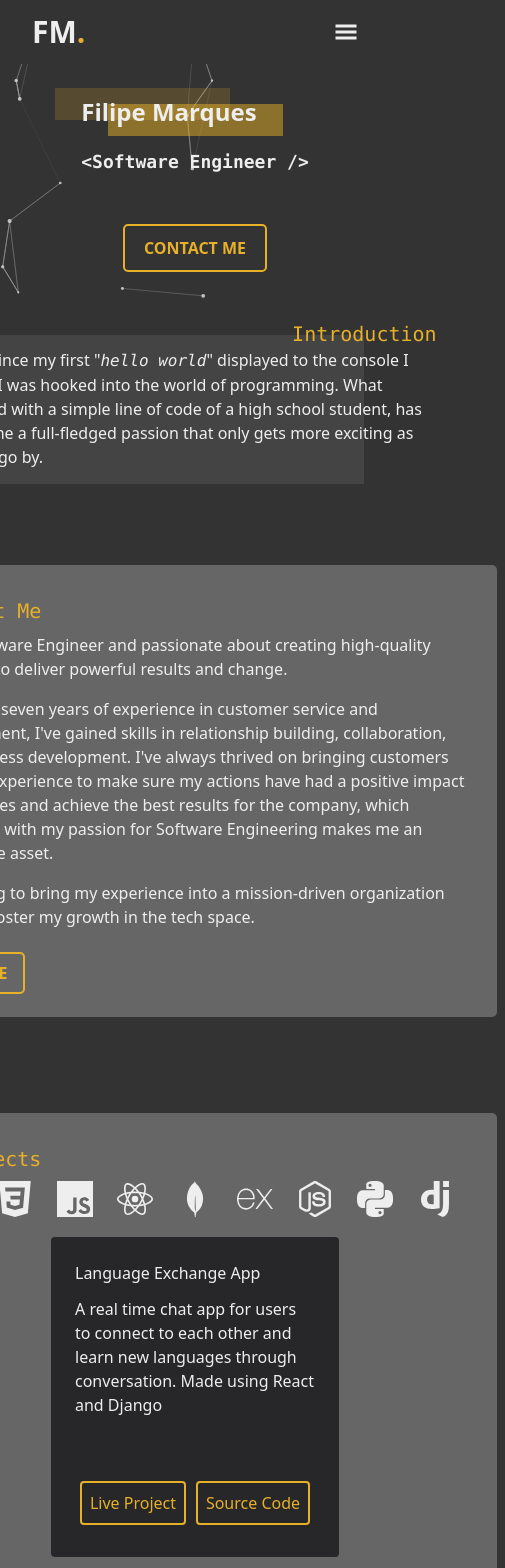
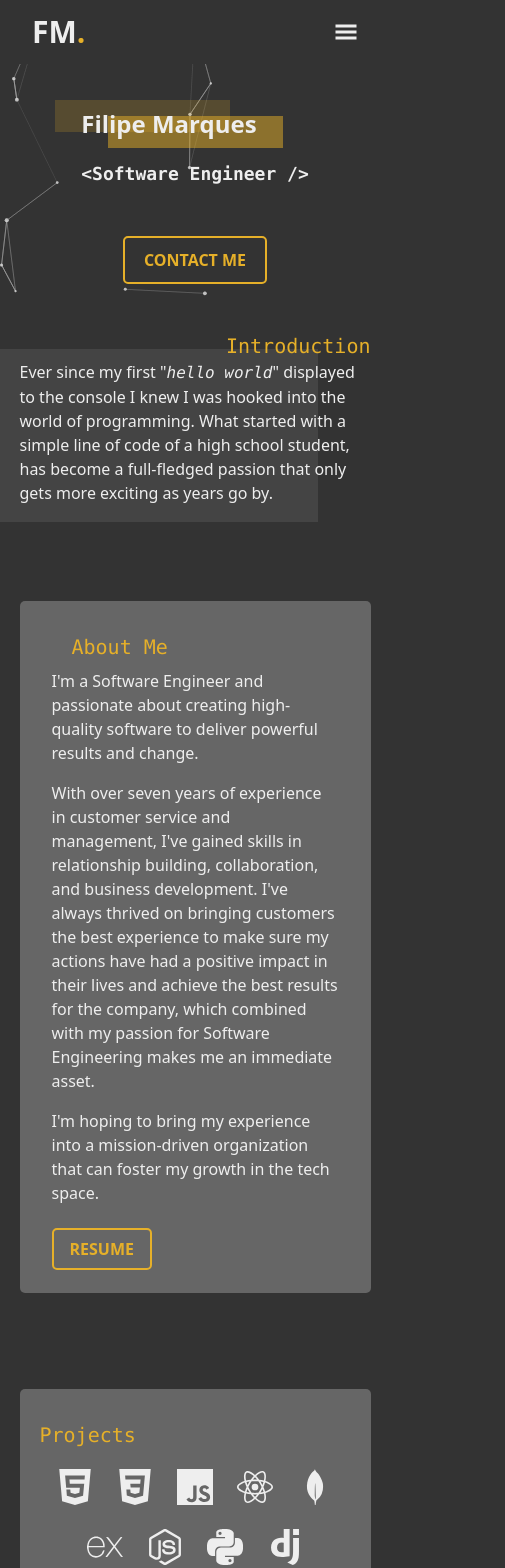
Before and after one commit to filipeqm94/portfolio, a React (Create React App) app: page / in a window 390 px wide. Shown: the top 1568 px of the page, 505 px wide, since content can reach past the window. Built offline with nearby package versions, Linux system fonts and the light colour scheme.

Commit message:
website looks good on galaxy fold

```diff
--- a/src/App.js
+++ b/src/App.js
@@ -72,8 +72,8 @@ const particles = {
 function App() {
   return (
     <div>
-      <Particles options={particles} className='z-0'/>
-      <div className='container mx-auto px-2'>
+      <Particles options={particles}/>
+      <div className='container mx-auto p-3'>
         <header>
           <Header />
         </header>
--- a/src/components/AboutMe/index.js
+++ b/src/components/AboutMe/index.js
@@ -7,7 +7,7 @@ import resume from '../../assets/Filipe Marques Resume.pdf'
 function AboutMe() {
   return (
     <section id='about-me' className='pt-24'>
-      <article>
+      <article className='about-me'>
         <h2 className='text-[#E6B029] text-xl ml-5 mb-2'>
           <code>About Me</code>
         </h2>
--- a/src/components/AboutMe/styles.scss
+++ b/src/components/AboutMe/styles.scss
@@ -21,3 +21,9 @@ article {
     }
   }
 }
+
+@media only screen and (max-width: 768px) {
+  article {
+    width: 90vw;
+  }
+}
--- a/src/components/CallToAction/styles.scss
+++ b/src/components/CallToAction/styles.scss
@@ -132,8 +132,7 @@
   }
 
   .self-brand {
-    width: 80%;
-
+    width: 90vw;
     z-index: 3;
 
     &::before {
--- a/src/components/Projects/Project/index.js
+++ b/src/components/Projects/Project/index.js
@@ -1,4 +1,6 @@
 import React from 'react'
+
+import './styles.scss'
 
 function Project({ project }) {
   const aTagClasses =
@@ -10,8 +12,8 @@ function Project({ project }) {
       key={project.title}
     >
       <h3 className='mb-3'>{project.title}</h3>
-      <p>{project.description}</p>
-      <div className='mt-auto mb-2 flex justify-around'>
+      <p className='mb-auto'>{project.description}</p>
+      <div className='flex justify-around links'>
         <a href={project.liveProject} target=' _blank' className={aTagClasses}>
           Live Project
         </a>
--- /dev/null
+++ b/src/components/Projects/Project/styles.scss
@@ -0,0 +1,16 @@
+@media only screen and (max-width: 768px) {
+  .links {
+    margin-top: 1rem;
+
+    flex-direction: column;
+    text-align: center;
+
+    a {
+        padding: 0.3rem;
+    }
+
+    a + a {
+      margin-top: 0.5rem;
+    }
+  }
+}
--- a/src/components/Projects/index.js
+++ b/src/components/Projects/index.js
@@ -10,7 +10,10 @@ import {
   SiPython,
   SiDjango,
 } from 'react-icons/si'
+
 import Project from './Project'
+
+import './styles.scss'
 
 const projects = [
   {
@@ -113,15 +116,17 @@ function Projects() {
 
   return (
     <section id='projects' className='pt-24'>
-      <article>
+      <article className='projects-article'>
         <h2 className='text-[#E6B029] text-xl ml-5 mb-2'>
           <code>Projects</code>
         </h2>
         <div>
-          <div className='flex align-center justify-center'>
+          <div
+            className='flex align-center justify-center flex-wrap'
+          >
             {technologies.map(tech => (
               <div
-                className={`mx-3 text-4xl cursor-pointer ${
+                className={`m-3 text-4xl cursor-pointer ${
                   tech.active ? 'text-[#E6B029]' : 'hover:text-yellow-300'
                 }`}
                 onClick={() => handleSearch(tech)}
@@ -132,7 +137,7 @@ function Projects() {
             ))}
           </div>
         </div>
-        <div className='flex flex-wrap justify-center align-center'>
+        <div className='flex flex-wrap justify-center align-center projects-container'>
           {projects
             .filter(project => {
               if (filter) {
--- a/src/components/Projects/styles.scss
+++ b/src/components/Projects/styles.scss
@@ -0,0 +1,5 @@
+@media only screen and (max-width: 768px) {
+  .projects-article {
+    padding: 2rem 0;
+  }
+}
--- a/src/index.scss
+++ b/src/index.scss
@@ -1,6 +1,12 @@
 @tailwind base;
 @tailwind components;
 @tailwind utilities;
+
+* {
+  margin: 0;
+  padding: 0;
+  box-sizing: border-box;
+}
 
 body {
   display: flex;
```
